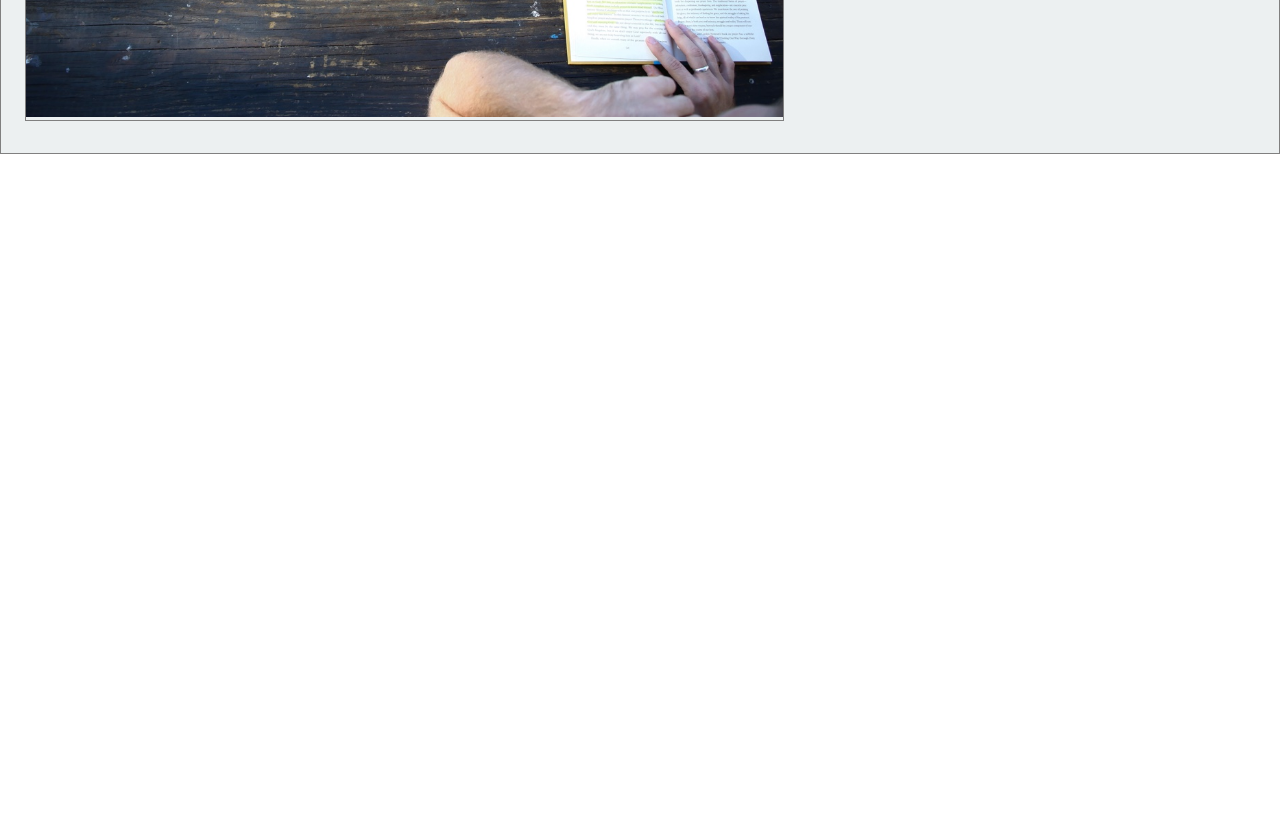
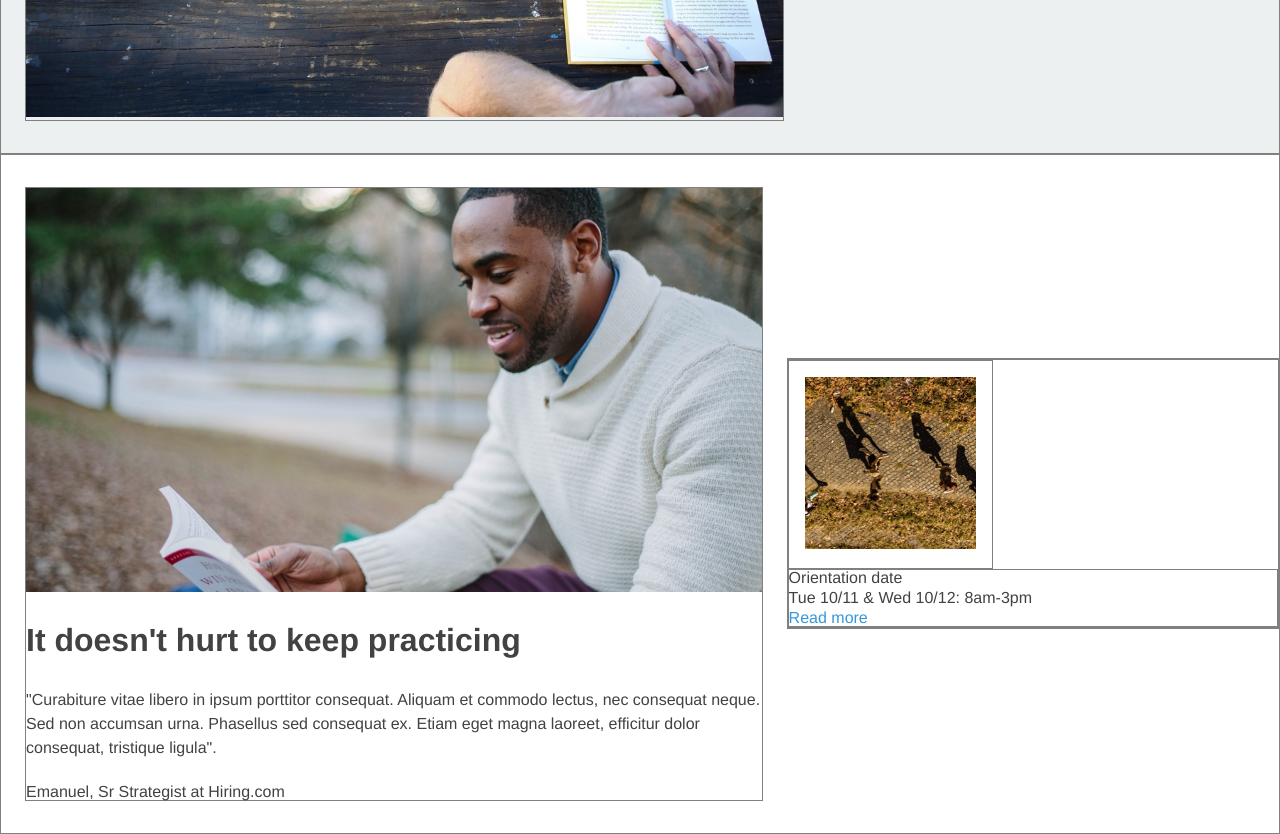
Before and after one commit to mrtwissel/colmaracademy, a plain HTML site: page index.html in a window 1280 px wide. Shown: the part 541-1375 px from the top of the page. Before the commit the page ends 800 px from the top, so only its background shows below. Drawn offline with Linux system fonts and the light colour scheme.

Commit message:
starting information section

```diff
--- a/index.html
+++ b/index.html
@@ -38,5 +38,33 @@
     </div>
   </div>
 
+<!-- STORIES -->
+  <div class="information">
+    <div class="main-information">
+      <img src="resources/images/information-main.jpg" alt="Main Information">
+      <h2>It doesn't hurt to keep practicing</h2>
+      <p>"Curabiture vitae libero in ipsum porttitor consequat. Aliquam et commodo lectus, nec consequat neque. Sed non accumsan urna. Phasellus sed consequat ex. Etiam eget magna laoreet, efficitur dolor consequat, tristique ligula".</p>
+      <span>Emanuel, Sr Strategist at Hiring.com</span>
+    </div>
+    <div class="information-snippets">
+      <div class="snippet">
+        <div class="snippet-img">
+          <img src="resources/images/information-orientation.jpg" alt="Orientation date">
+        </div>
+        <div class="snippet-text">
+          <h3>Orientation date</h3>
+          <p>Tue 10/11 & Wed 10/12: 8am-3pm</p>
+          <a href="#">Read more</a>
+        </div>
+      </div>
+    </div>
+  </div>
+
+
+
+
+
+
+
   </body>
 </html>
--- a/resources/css/style.css
+++ b/resources/css/style.css
@@ -8,6 +8,24 @@ body {
 
 div {
   border: 1px solid gray;
+}
+
+h1 {
+  font-weight: 900;
+  font-size: 3rem;
+  line-height: 3rem;
+  margin-bottom: 1.2rem;
+}
+
+h2 {
+  margin: 32px 0;
+  font-size: 2.0rem;
+  font-weight: 700;
+}
+
+p {
+  font-weight: 300;
+  line-height: 1.5rem;
 }
 
 /* HEADER STYLING */
@@ -82,12 +100,7 @@ header span {
   margin-right: 30px;
 }
 
-.headline h1 {
-  font-weight: 900;
-  font-size: 3rem;
-  line-height: 3rem;
-  margin-bottom: 1.2rem;
-}
+
 
 .headline p {
   font-weight: 600;
@@ -110,3 +123,53 @@ header span {
 .btn1:hover {
   opacity: 0.75;
 }
+
+/* INFORMATION STYLING */
+
+.information {
+  display: flex;
+  align-items: center;
+}
+
+.main-information {
+  display: flex;
+  flex-direction: column;
+  height: auto;
+  width: 60%;
+  margin: 32px 24px;
+}
+
+.main-information img {
+  width: 100%;
+  height: auto;
+}
+
+.main-information span {
+  font-style: bold;
+  padding-top: 24px;
+}
+
+.information-snippets {
+  display: flex;
+  flex-direction: column;
+  align-items: center;
+  width: 40%;
+}
+
+.snippet {
+  width: 100%;
+}
+
+.snippet-img {
+  width: 35%;
+  padding: 16px 16px;
+}
+.snippet-img img {
+  width: 100%;
+  height: auto;
+}
+
+.snippet a {
+  color: #3498db;
+  text-decoration: none;
+}
```
